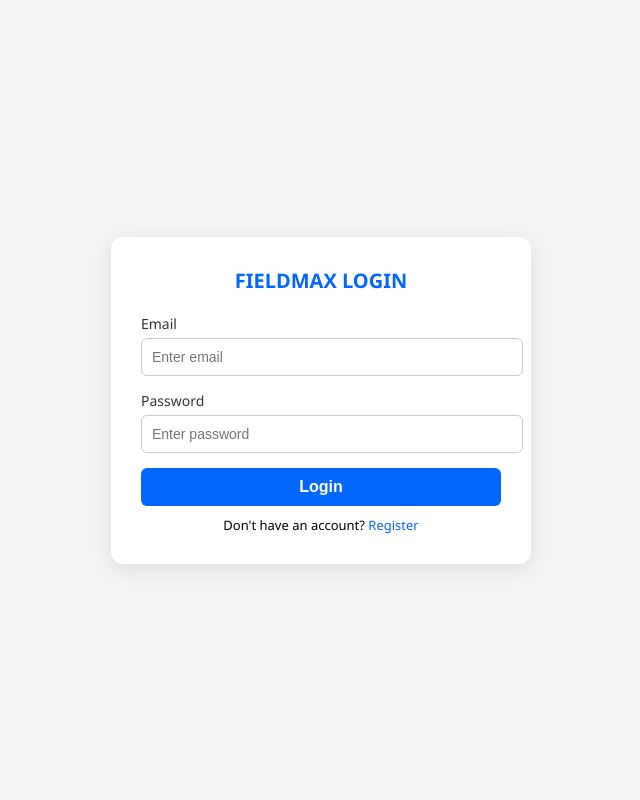
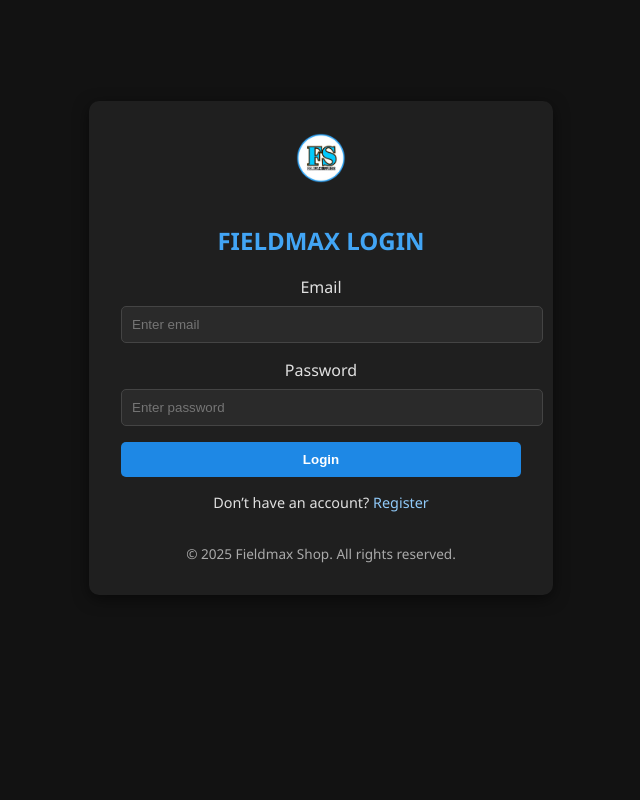
Before and after one commit to Vincentchirchir/fieldmax-sales-app, a Flask app: page /login in a window 1280 px wide. Shown: the whole page, without its empty margins (319-959 px from the left). Run offline with Flask 3, Linux system fonts and the light colour scheme; some libraries are stand-ins or nearby versions.

Commit message:
Update login.html

```diff
--- a/templates/login.html
+++ b/templates/login.html
@@ -5,111 +5,92 @@
   <title>Login | Fieldmax</title>
   <style>
     body {
-      margin: 0;
-      padding: 0;
+        background-color: #121212;
+        color: #e0e0e0;
         font-family: 'Segoe UI', sans-serif;
-      background: #f4f4f4;
-      height: 100vh;
-      display: flex;
-      justify-content: center;
-      align-items: center;
     }
 
-    .login-box {
-      background: white;
-      padding: 30px;
-      border-radius: 12px;
-      box-shadow: 0 5px 20px rgba(0, 0, 0, 0.1);
-      width: 360px;
+    .login-container {
+        max-width: 400px;
+        margin: 8% auto 3%;
+        background-color: #1f1f1f;
+        padding: 2rem;
+        border-radius: 10px;
+        box-shadow: 0 4px 15px rgba(0, 0, 0, 0.5);
+        text-align: center;
     }
 
-    .logo {
-      text-align: center;
-      font-size: 20px;
-      font-weight: bold;
-      color: #0366ff;
-      margin-bottom: 20px;
+    h2 {
+        color: #42a5f5;
+        margin-bottom: 1.2rem;
     }
 
-    label {
-      font-size: 14px;
-      display: block;
-      margin-bottom: 5px;
-      color: #333;
-    }
-
-    input[type="text"],
+    input[type="email"],
     input[type="password"] {
         width: 100%;
         padding: 10px;
-      border: 1px solid #ccc;
-      border-radius: 6px;
-      margin-bottom: 15px;
-      font-size: 14px;
+        margin: 0.5rem 0 1rem;
+        background-color: #2a2a2a;
+        border: 1px solid #444;
+        border-radius: 5px;
+        color: #fff;
+    }
+
+    input[type="email"]:focus,
+    input[type="password"]:focus {
+        border-color: #42a5f5;
+        outline: none;
     }
 
     button {
+        background-color: #1e88e5;
+        color: #fff;
+        padding: 10px 15px;
         width: 100%;
-      padding: 10px;
-      background: #0366ff;
         border: none;
-      color: white;
+        border-radius: 5px;
         font-weight: bold;
-      border-radius: 6px;
-      cursor: pointer;
-      font-size: 16px;
+        transition: background-color 0.3s;
     }
 
     button:hover {
-      background: #024ec9;
+        background-color: #1565c0;
     }
 
     .register-link {
-      text-align: center;
-      margin-top: 10px;
-      font-size: 13px;
+        margin-top: 1rem;
+        font-size: 0.9rem;
     }
 
     .register-link a {
-      color: #0366ff;
+        color: #90caf9;
         text-decoration: none;
     }
 
-    .alert {
-      padding: 10px;
-      border-radius: 5px;
-      font-size: 14px;
-      margin-bottom: 15px;
+    .register-link a:hover {
+        text-decoration: underline;
     }
 
-    .alert-success {
-      background-color: #d4edda;
-      color: #155724;
+    footer {
+        margin-top: 2rem;
+        color: #aaa;
+        font-size: 0.85rem;
     }
 
-    .alert-danger {
-      background-color: #f8d7da;
-      color: #721c24;
-    }
-
-    .alert-warning {
-      background-color: #fff3cd;
-      color: #856404;
-    }
-
-    .btn-close {
-      float: right;
-      font-weight: bold;
-      background: none;
-      border: none;
-      cursor: pointer;
+    .logo-img {
+        height: 50px;
+        margin-bottom: 1rem;
     }
   </style>
 </head>
 <body>
-  <form class="login-box" action="/login" method="POST">
-    <div class="logo">FIELDMAX LOGIN</div>
 
+<div class="login-container">
+  <img src="{{ url_for('static', filename='images/fieldmax_logo/fieldmax_icon.png') }}" alt="Fieldmax Logo" class="logo-img">
+
+  <h2>FIELDMAX LOGIN</h2>
+
+  <form action="/login" method="POST">
     <!-- Flash Messages -->
     {% with messages = get_flashed_messages(with_categories=true) %}
       {% if messages %}
@@ -123,16 +104,22 @@
     {% endwith %}
 
     <label for="email">Email</label>
-    <input type="text" name="email" placeholder="Enter email" required>
+    <input type="email" name="email" placeholder="Enter email" required>
 
     <label for="password">Password</label>
     <input type="password" name="password" placeholder="Enter password" required>
 
     <button type="submit">Login</button>
+  </form>
 
   <div class="register-link">
-      Don't have an account? <a href="/register">Register</a>
+      Don’t have an account? <a href="{{ url_for('register') }}">Register</a>
   </div>
-  </form>
+
+  <footer>
+      © {{ datetime.utcnow().year }} Fieldmax Shop. All rights reserved.
+  </footer>
+</div>
+
 </body>
 </html>
```
Lines whose indentation alone changed are shown as unchanged.
